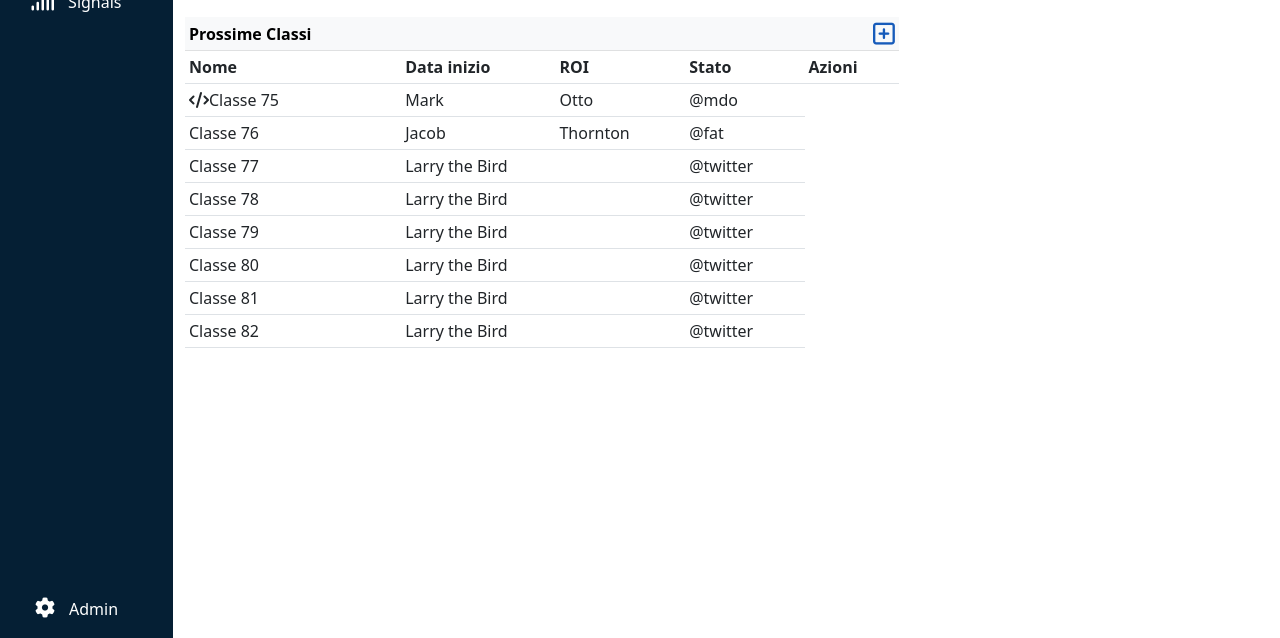
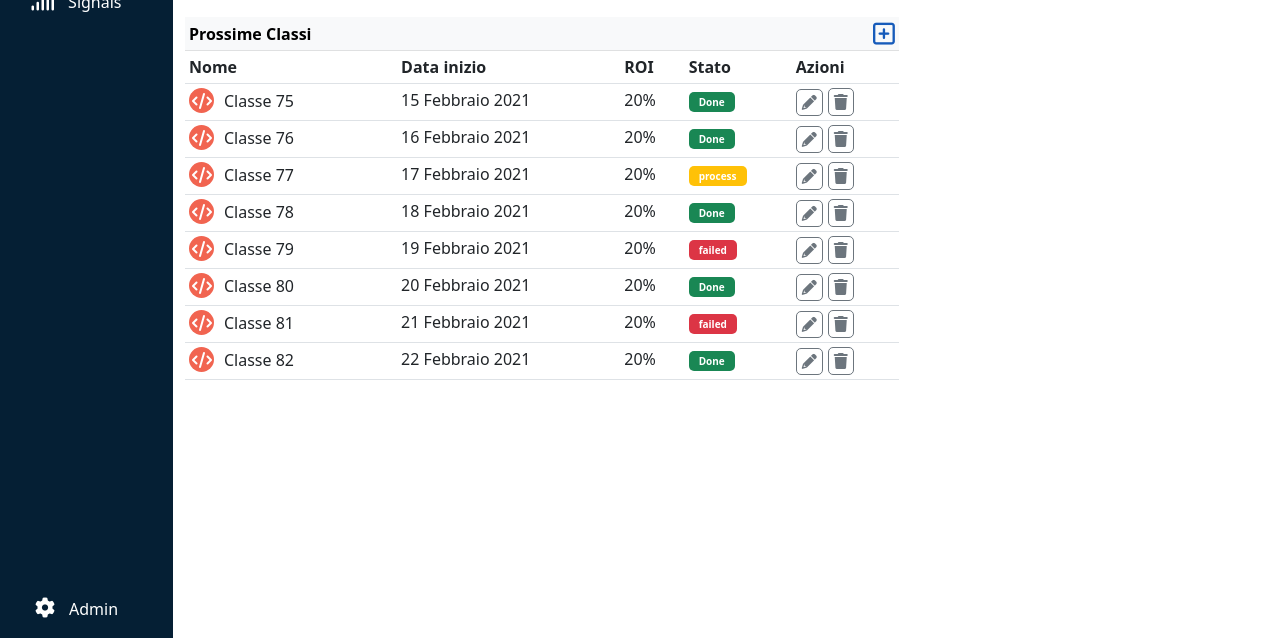
Before and after one commit to Emanuela91/html-css-bootstrap-dashboard, a plain HTML site: page index.html in a window 1280 px wide. Shown: the part 162-800 px from the top of the page. Drawn offline with nearby package versions, Linux system fonts and the light colour scheme.

Commit message:
Tabella prossime classi finita

```diff
--- a/css/style.css
+++ b/css/style.css
@@ -247,3 +247,54 @@ i.fa-solid.fa-plus.text-white{
     color: #165bba;
     font-size: 25px;
 }
+
+i.fa-solid.fa-code{
+    background-color: #f16450;
+    color: white;
+    height: 25px;
+    width: 25px;
+    border-radius: 50px;
+    padding: 5px;
+    padding-left: 3px;
+    padding-top: 5px;
+    margin-right: 10px;
+}
+
+span.done{
+    background-color: #198754;
+    font-weight: bold;
+    color: white;
+    font-size: 10px;
+    padding: 3px 10px;
+    border-radius: 5px;
+}
+
+span.process{
+    background-color: #ffc107;
+    font-weight: bold;
+    color: white;
+    font-size: 10px;
+    padding: 3px 10px;
+    border-radius: 5px;
+}
+
+span.failed{
+    background-color: #dc3545;
+    font-weight: bold;
+    color: white;
+    font-size: 10px;
+    padding: 3px 10px;
+    border-radius: 5px;
+}
+
+i.fa-solid.fa-pencil, i.fa-solid.fa-trash{
+    padding: 5px;
+    color: #6c757d;
+    border: 1px solid #6c757d;
+    border-radius: 5px;
+}
+
+i.fa-solid.fa-pencil{
+    font-size: 15px;
+    margin-right: 5px;
+}
--- a/index.html
+++ b/index.html
@@ -111,50 +111,68 @@
                             <tbody>
                               <tr>
                                 <td><i class="fa-solid fa-code"></i>Classe 75</td>
-                                <td>Mark</td>
-                                <td>Otto</td>
-                                <td>@mdo</td>
+                                <td>15 Febbraio 2021</td>
+                                <td>20%</td>
+                                <td><span class="done">Done</span></td>
+                                <td><a href="#"><i class="fa-solid fa-pencil"></i></a><a href="#"><i class="fa-solid fa-trash"></i></a></td>
                               </tr>
                               <tr>
-                                <td>Classe 76</td>
-                                <td>Jacob</td>
-                                <td>Thornton</td>
-                                <td>@fat</td>
+                                <td><i class="fa-solid fa-code"></i>Classe 76</td>
+                                <td>16 Febbraio 2021</td>
+                                <td>20%</td>
+                                <td><span class="done">Done</span></td>
+                                <td><a href="#"><i class="fa-solid fa-pencil"></i></a><a href="#"><i class="fa-solid fa-trash"></i></a></td>
                               </tr>
                               <tr>
-                                <td>Classe 77</td>
-                                <td colspan="2">Larry the Bird</td>
-                                <td>@twitter</td>
+                                <td><i class="fa-solid fa-code"></i>Classe 77</td>
+                                <td>17 Febbraio 2021</td>
+                                <td>20%</td>
+                                <td><span class="process">process</span></td>
+                                <td><a href="#"><i class="fa-solid fa-pencil"></i></a><a href="#"><i class="fa-solid fa-trash"></i></a></td>
                               </tr>
                               <tr>
-                                <td>Classe 78</td>
-                                <td colspan="2">Larry the Bird</td>
-                                <td>@twitter</td>
+                                <td><i class="fa-solid fa-code"></i>Classe 78</td>
+                                <td>18 Febbraio 2021</td>
+                                <td>20%</td>
+                                <td><span class="done">Done</span></td>
+                                <td><a href="#"><i class="fa-solid fa-pencil"></i></a><a href="#"><i class="fa-solid fa-trash"></i></a></td>
                               </tr>
                               <tr>
-                                <td>Classe 79</td>
-                                <td colspan="2">Larry the Bird</td>
-                                <td>@twitter</td>
+                                <td><i class="fa-solid fa-code"></i>Classe 79</td>
+                                <td>19 Febbraio 2021</td>
+                                <td>20%</td>
+                                <td><span class="failed">failed</span></td>
+                                <td><a href="#"><i class="fa-solid fa-pencil"></i></a><a href="#"><i class="fa-solid fa-trash"></i></a></td>
                               </tr>
                               <tr>
-                                <td>Classe 80</td>
-                                <td colspan="2">Larry the Bird</td>
-                                <td>@twitter</td>
+                                <td><i class="fa-solid fa-code"></i>Classe 80</td>
+                                <td>20 Febbraio 2021</td>
+                                <td>20%</td>
+                                <td><span class="done">Done</span></td>
+                                <td><a href="#"><i class="fa-solid fa-pencil"></i></a><a href="#"><i class="fa-solid fa-trash"></i></a></td>
                               </tr>
                               <tr>
-                                <td>Classe 81</td>
-                                <td colspan="2">Larry the Bird</td>
-                                <td>@twitter</td>
+                                <td><i class="fa-solid fa-code"></i>Classe 81</td>
+                                <td>21 Febbraio 2021</td>
+                                <td>20%</td>
+                                <td><span class="failed">failed</span></td>
+                                <td><a href="#"><i class="fa-solid fa-pencil"></i></a><a href="#"><i class="fa-solid fa-trash"></i></a></td>
                               </tr>
                               <tr>
-                                <td>Classe 82</td>
-                                <td colspan="2">Larry the Bird</td>
-                                <td>@twitter</td>
+                                <td><i class="fa-solid fa-code"></i>Classe 82</td>
+                                <td>22 Febbraio 2021</td>
+                                <td>20%</td>
+                                <td><span class="done">Done</span></td>
+                                <td><a href="#"><i class="fa-solid fa-pencil"></i></a><a href="#"><i class="fa-solid fa-trash"></i></a></td>
                               </tr>
                             </tbody>
                           </table>
                     </div>
-                    <div class="col-4"></div>
+
+                <!-- To do -->
+                    <div class="col-12 col-lg-4">
+
+                    </div>
 
                 </div>
 
```
